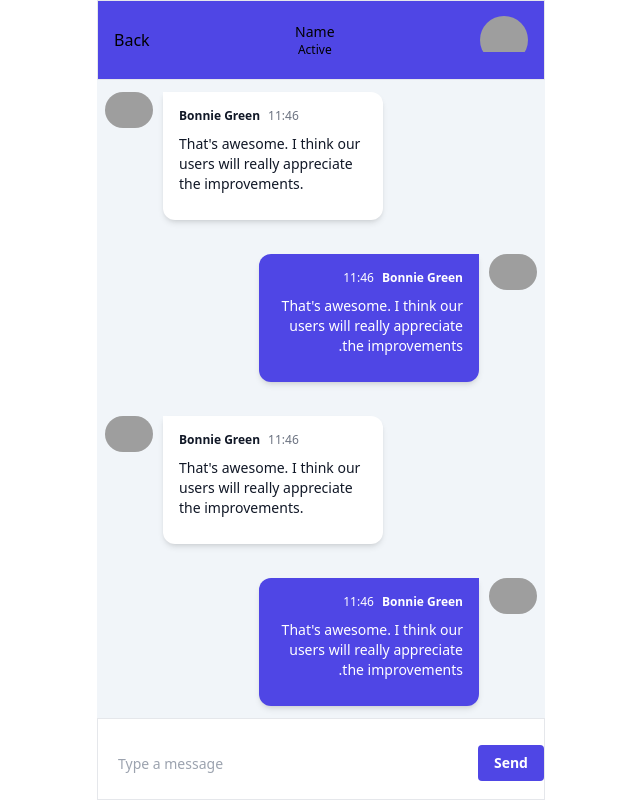
After one commit to dannni-Op/chat-app, a PHP site: the page made by src/Views/Chat/chat.php in a window 1280 px wide. The commit adds this page. Shown: the whole page, without its empty margins (319-959 px from the left). Run offline with PHP 8.4, Linux system fonts and the light colour scheme; the template is opened without the code that fills it: most values are stand-ins (such as "Sample title", 1, 10 or a date in 2020); some libraries are stand-ins or nearby versions.

Commit message:
feat(chats): create chats home menu

```diff
--- a/public/index.php
+++ b/public/index.php
@@ -15,6 +15,8 @@ Router::post("/api/auth/signin", AuthController::class, "api_signin");
 Router::post("/api/auth/logout", AuthController::class, "api_logout");
 
 //chats
-Router::get("/chats", ChatController::class, "index", [MustLoginMiddleware::class]);
+//Router::get("/chats", ChatController::class, "index", [MustLoginMiddleware::class]);
+Router::get("/chats", ChatController::class, "index");
+Router::get("/chats/([0-9a-zA-Z]*)", ChatController::class, "chat");
 
 Router::dispatch();
--- a/src/Repositories/SessionRepository.php
+++ b/src/Repositories/SessionRepository.php
@@ -28,7 +28,7 @@ class SessionRepository {
         if( !$session ) return null;
         $result = new SessionModel();
         $result->id = $session["id"];
-        $result->user_id = $session["user_id"];
+        $result->userId = $session["user_id"];
         return $result;
     }
 
--- /dev/null
+++ b/src/Services/ChatService.php
@@ -0,0 +1,5 @@
+<?php namespace App\Services;
+
+class ChatService {
+
+}
--- /dev/null
+++ b/src/Views/Chat/chat.php
@@ -0,0 +1,65 @@
+<main class="sm:mx-auto sm:w-full sm:max-w-md h-screen grid grid-rows-[80px_1fr_auto]">
+    <div class="flex justify-between items-center p-1 border bg-indigo-600 px-4">
+        <div class="flex items-center justify-between w-full" >
+			<a href="http://localhost:8080/chats">Back</a>
+			<div class="" >
+				<p class="text-sm text-center">Name</p>
+				<p class="text-xs text-center">Active</p>
+			</div>
+			<div class="w-12 h-12 rounded-full overflow-hidden">
+				<img class="" src="http://localhost:8080/images/dummy.jpg" alt="profil" />
+			</div>
+        </div>
+    </div>
+    <div class="py-3 flex flex-col justify-between gap-4 overflow-auto px-2 bg-slate-100">
+		<div class="flex items-start gap-2.5">
+		   <img class="w-12 rounded-full" src="http://localhost:8080/images/dummy.jpg" alt="">
+		   <div class="flex flex-col w-[220px] leading-1.5 p-4 border-gray-200 bg-white rounded-e-xl rounded-es-xl shadow-md">
+		      <div class="flex items-center space-x-2 rtl:space-x-reverse">
+			 <span class="text-xs font-semibold text-gray-900">Bonnie Green</span>
+			 <span class="text-xs font-normal text-gray-500">11:46</span>
+		      </div>
+		      <p class="text-sm font-normal py-2.5 text-gray-900 ">That's awesome. I think our users will really appreciate the improvements.</p>
+		   </div>
+		</div>
+		<div class="flex items-start gap-2.5" dir="rtl">
+		   <img class="w-12 rounded-full" src="http://localhost:8080/images/dummy.jpg" alt="">
+		   <div class="flex flex-col w-[220px] leading-1.5 p-4 border-gray-200 bg-gray-100 rtl:bg-indigo-600 rounded-e-xl rounded-es-xl shadow-md">
+		      <div class="flex items-center space-x-2 rtl:space-x-reverse">
+			 <span class="text-xs font-semibold text-gray-900 rtl:text-white">Bonnie Green</span>
+			 <span class="text-xs font-normal text-gray-500 rtl:text-white">11:46</span>
+		      </div>
+		      <p class="text-sm font-normal py-2.5 text-gray-900 rtl:text-white">That's awesome. I think our users will really appreciate the improvements.</p>
+		   </div>
+		</div>
+		<div class="flex items-start gap-2.5">
+		   <img class="w-12 rounded-full" src="http://localhost:8080/images/dummy.jpg" alt="">
+		   <div class="flex flex-col w-[220px] leading-1.5 p-4 border-gray-200 bg-white rounded-e-xl rounded-es-xl shadow-md">
+		      <div class="flex items-center space-x-2 rtl:space-x-reverse">
+			 <span class="text-xs font-semibold text-gray-900">Bonnie Green</span>
+			 <span class="text-xs font-normal text-gray-500">11:46</span>
+		      </div>
+		      <p class="text-sm font-normal py-2.5 text-gray-900 ">That's awesome. I think our users will really appreciate the improvements.</p>
+		   </div>
+		</div>
+		<div class="flex items-start gap-2.5" dir="rtl">
+		   <img class="w-12 rounded-full" src="http://localhost:8080/images/dummy.jpg" alt="">
+		   <div class="flex flex-col w-[220px] leading-1.5 p-4 border-gray-200 bg-gray-100 rtl:bg-indigo-600 rounded-e-xl rounded-es-xl shadow-md">
+		      <div class="flex items-center space-x-2 rtl:space-x-reverse">
+			 <span class="text-xs font-semibold text-gray-900 rtl:text-white">Bonnie Green</span>
+			 <span class="text-xs font-normal text-gray-500 rtl:text-white">11:46</span>
+		      </div>
+		      <p class="text-sm font-normal py-2.5 text-gray-900 rtl:text-white">That's awesome. I think our users will really appreciate the improvements.</p>
+		   </div>
+		</div>
+    </div>
+	<div class="border h-full w-full self-end py-4">
+		<div class="pt-2 text-gray-600 flex items-center">
+			<input class="w-full bg-white h-10 px-5 rounded-lg text-sm focus:outline-none"
+			type="text" placeholder="Type a message">
+			<form action="/api/auth/logout" method="post">
+				<button class="text-sm bg-indigo-600 hover:bg-blue-800 text-white font-bold py-2 px-4 rounded">Send</button>
+			</form>
+		</div>
+	</div>
+</main>
```
Also changed, not shown: src/Controllers/ChatController.php (+31 -1 lines), src/Repositories/UserRepository.php (+12 -0 lines), src/Services/UserService.php (+9 -0 lines), src/Views/Chat/index.php (+12 -18 lines), src/Repositories/ChatRepository.php (added), src/Repositories/MessageRecipientRepository.php (added), src/Repositories/MessageRepository.php (added), src/Router.php (line endings or trailing spaces), src/Services/MessageRecipientService.php (added), src/Services/MessageService.php (added).
